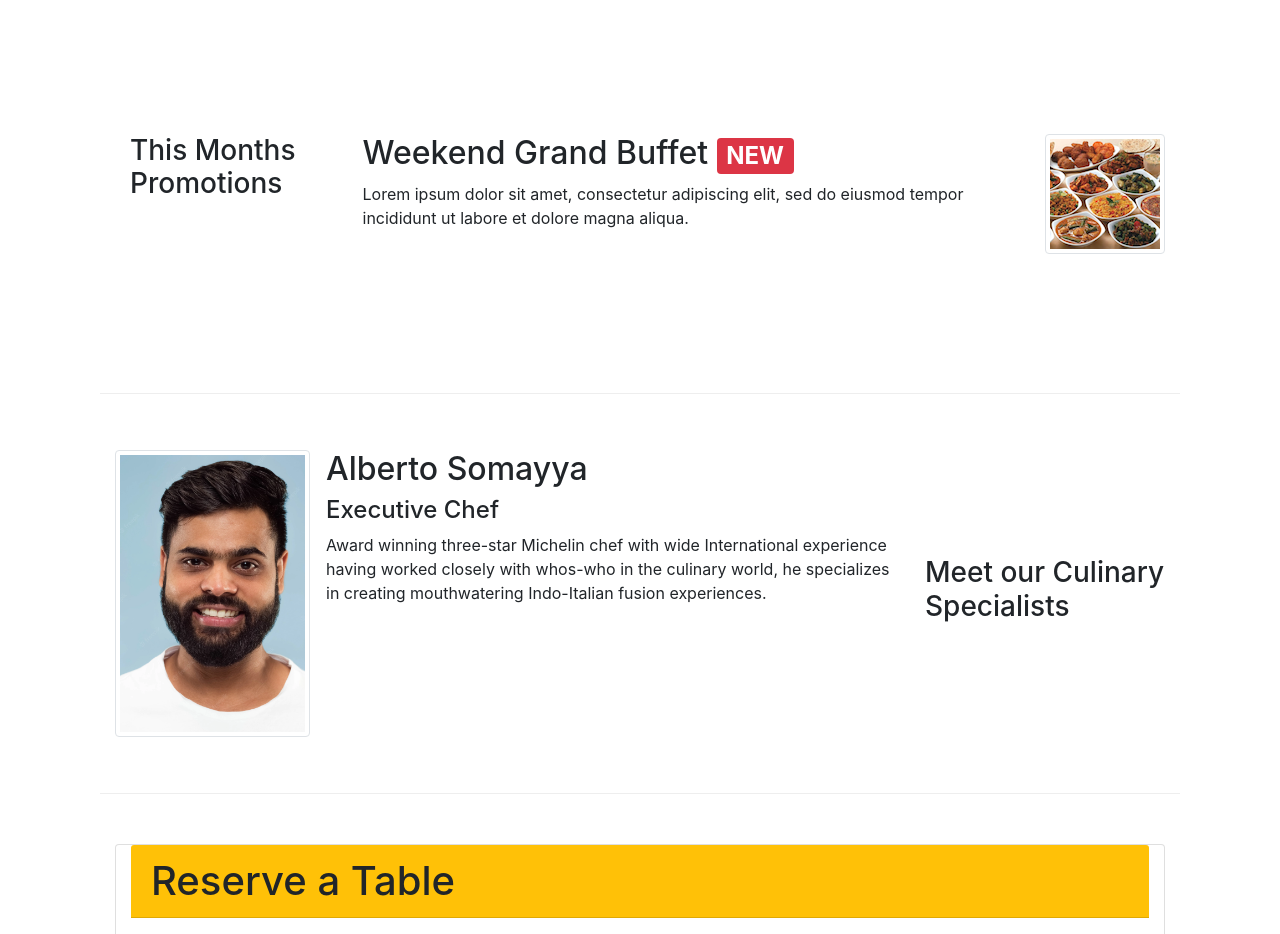
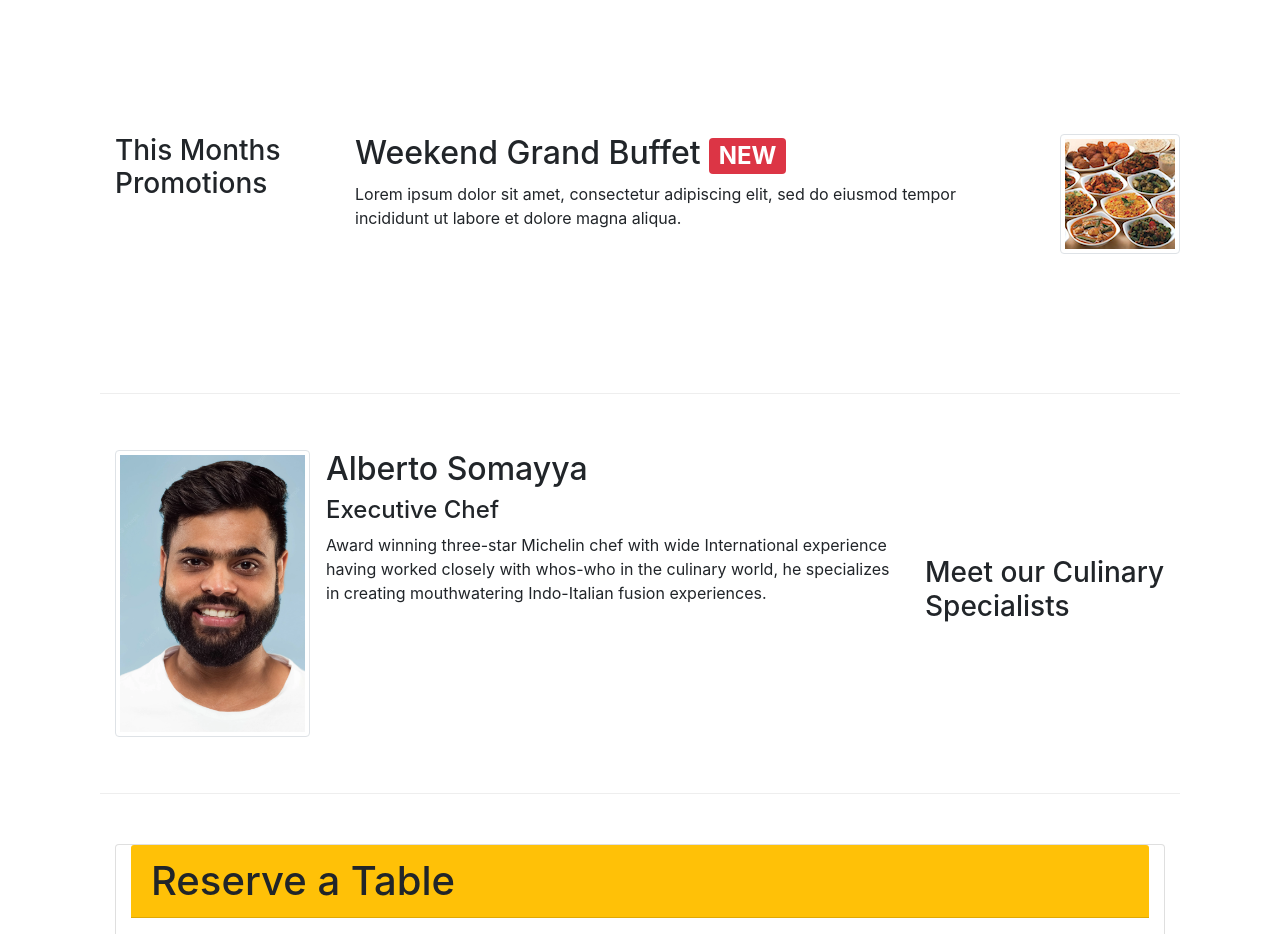
Before and after one commit to Jameshunter1/Ristorante-Con-Fusion, a website: page index.html in a window 1280 px wide. Shown: the part 1040-1974 px from the top of the page. Drawn offline with nearby package versions, Linux system fonts and the light colour scheme.

Commit message:
style adjustments

```diff
--- a/index.html
+++ b/index.html
@@ -303,7 +303,7 @@ X
 </div>
   <div class="container">
         <div class="row row-content align-items-center">
-          <div class="media col-12">
+          <div class="media">
             <div class=" col-md-3 align-content-center"><h3 class="d-none d-sm-block "> This Months Promotions</h3></div>
 
            <div class="media-body align-self-start">
```
